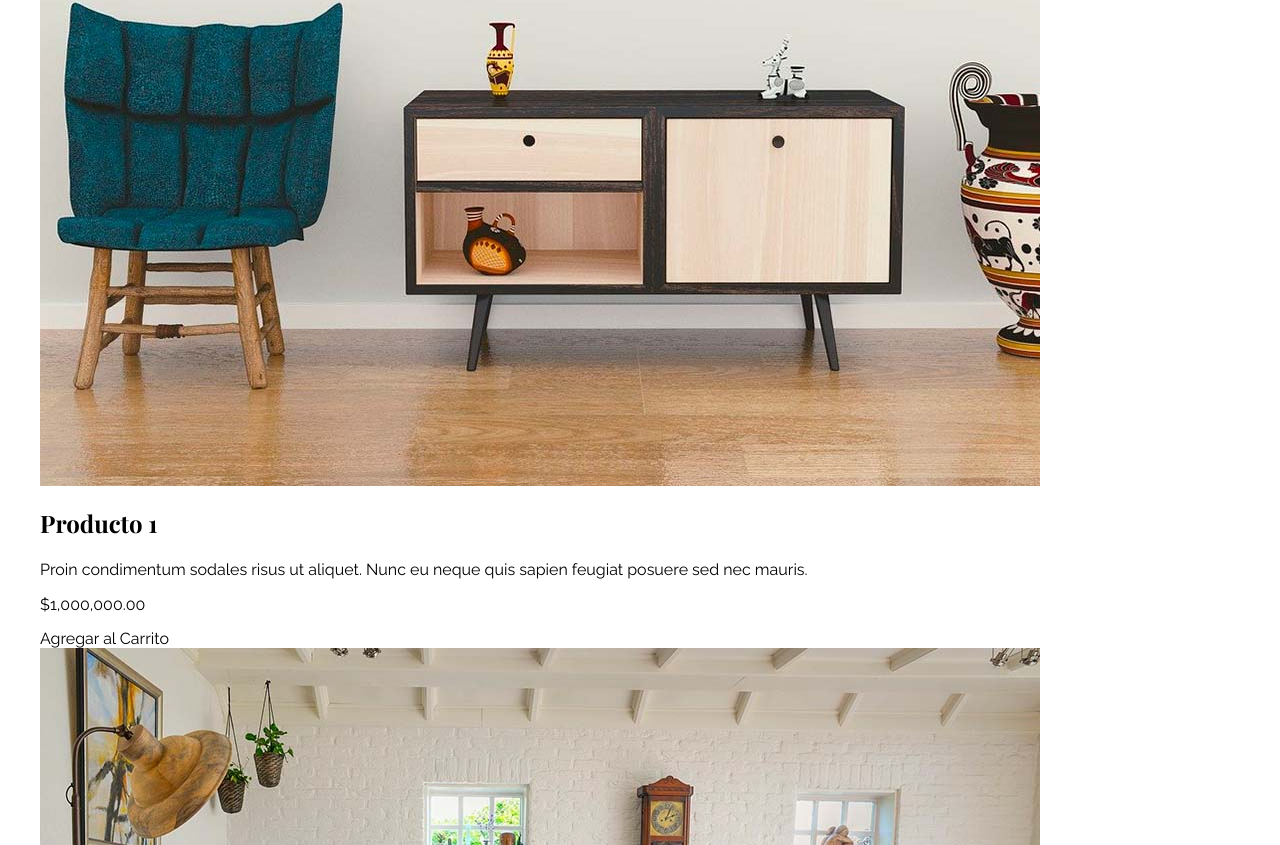
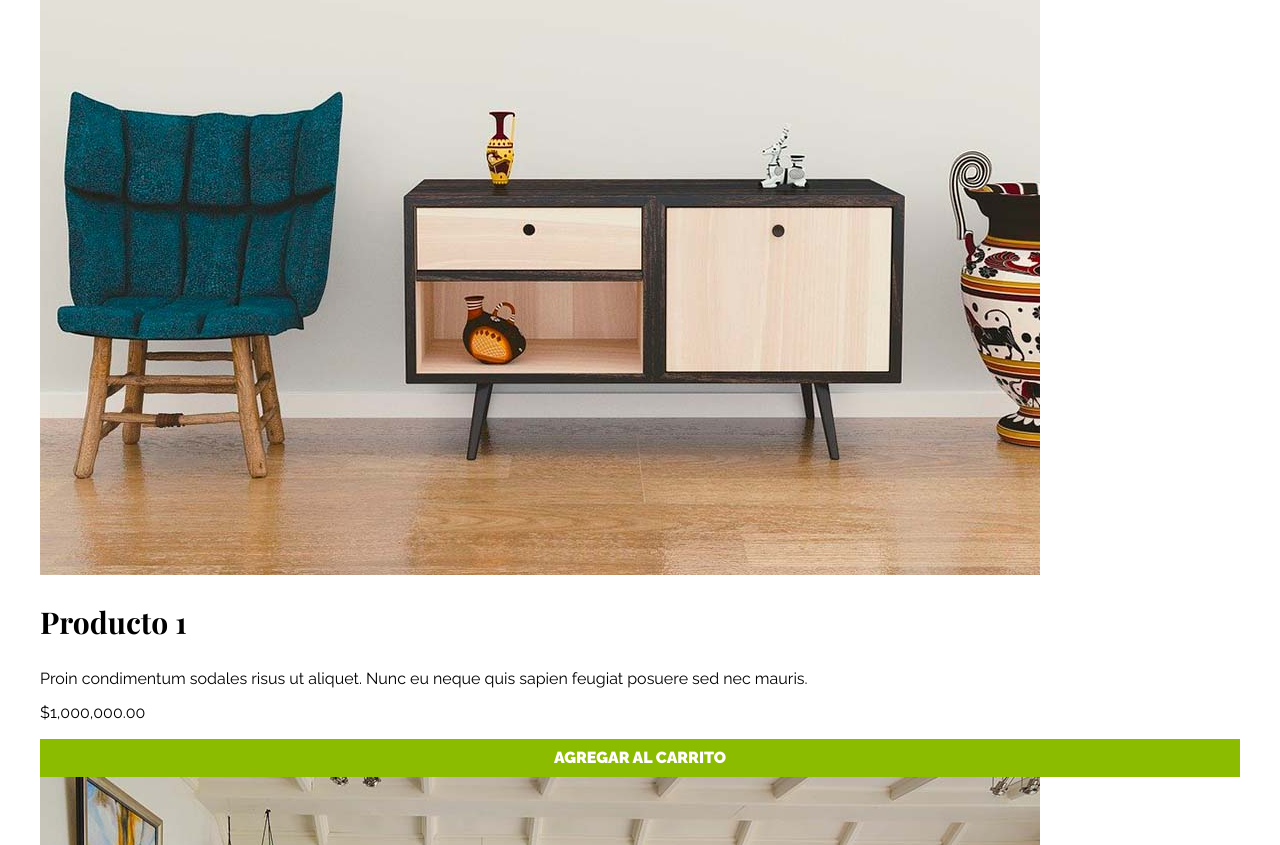
Before and after one commit to francoasevey/Tienda-Muebles, a plain HTML site: page index.html in a window 1280 px wide. Shown: the part 1955-2800 px from the top of the page. Drawn offline with nearby package versions, Linux system fonts and the light colour scheme; files whose address does not match are found by name.

Commit message:
medias btn

```diff
--- a/css/main.css
+++ b/css/main.css
@@ -12,11 +12,26 @@ h1, h2, h3{
 h1 {
     font-size: 3.8rem;
 }
+@media (min-width: 768px) {
+    h1 {
+        font-size: 5rem;
+    }
+}
 h2 {
     font-size: 3.2rem;
 }
+@media (min-width: 768px) {
+    h2 {
+        font-size: 4rem;
+    }
+}
 h3 {
     font-size: 2.4rem;
+}
+@media (min-width: 768px) {
+    h3 {
+        font-size: 3rem;
+    }
 }
 *,*::before, *::after{
     box-sizing: inherit;
@@ -32,6 +47,28 @@ a{
 img{
     max-width: 100%;
     display: block;
+}
+.btn {
+    background-color: #8cbc00;
+    display: block;
+    color: #FFF;
+    text-transform: uppercase;
+    font-weight: 900;
+    padding: 1rem;
+    transition: background-color .3s ease-out ;
+    text-align: center;
+    border: none;
+    width: 100%;
+}
+.btn:hover {
+    background-color: #769c02;
+    cursor: pointer;
+}
+
+@media (min-width: 768px) {
+    .btn {
+        width: auto;
+    }
 }
 .nombre-sitio{
     margin-top: 5rem;
```
